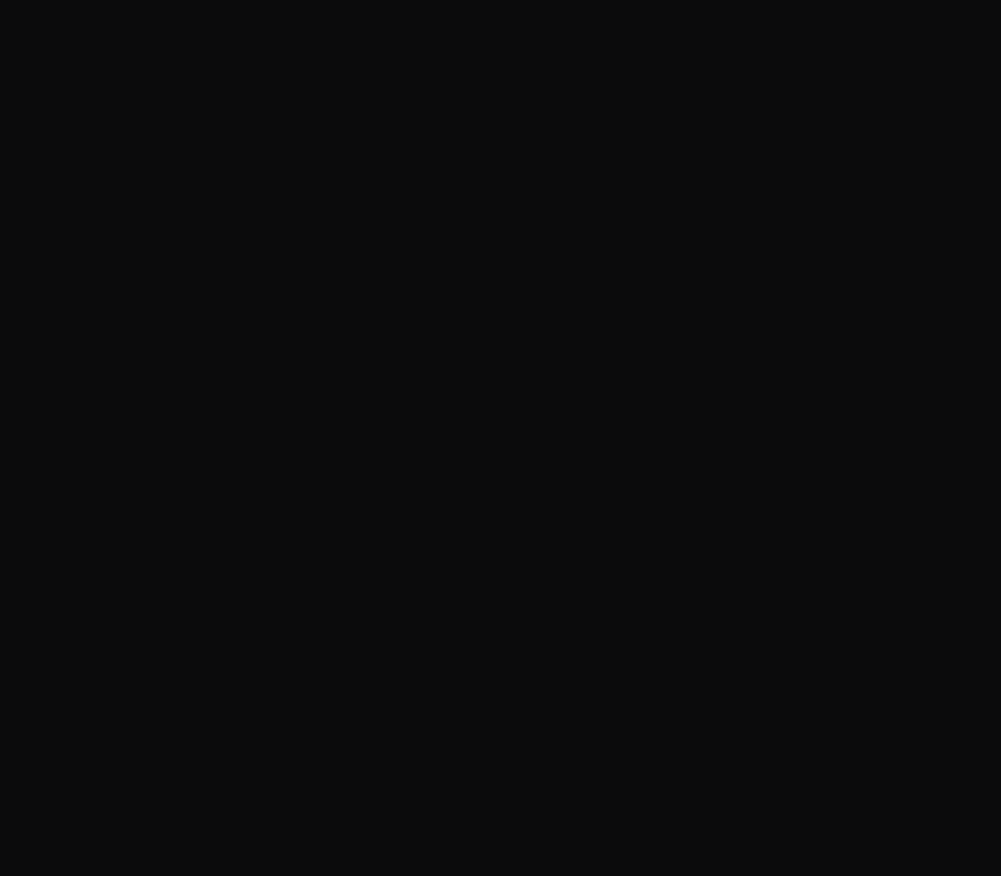
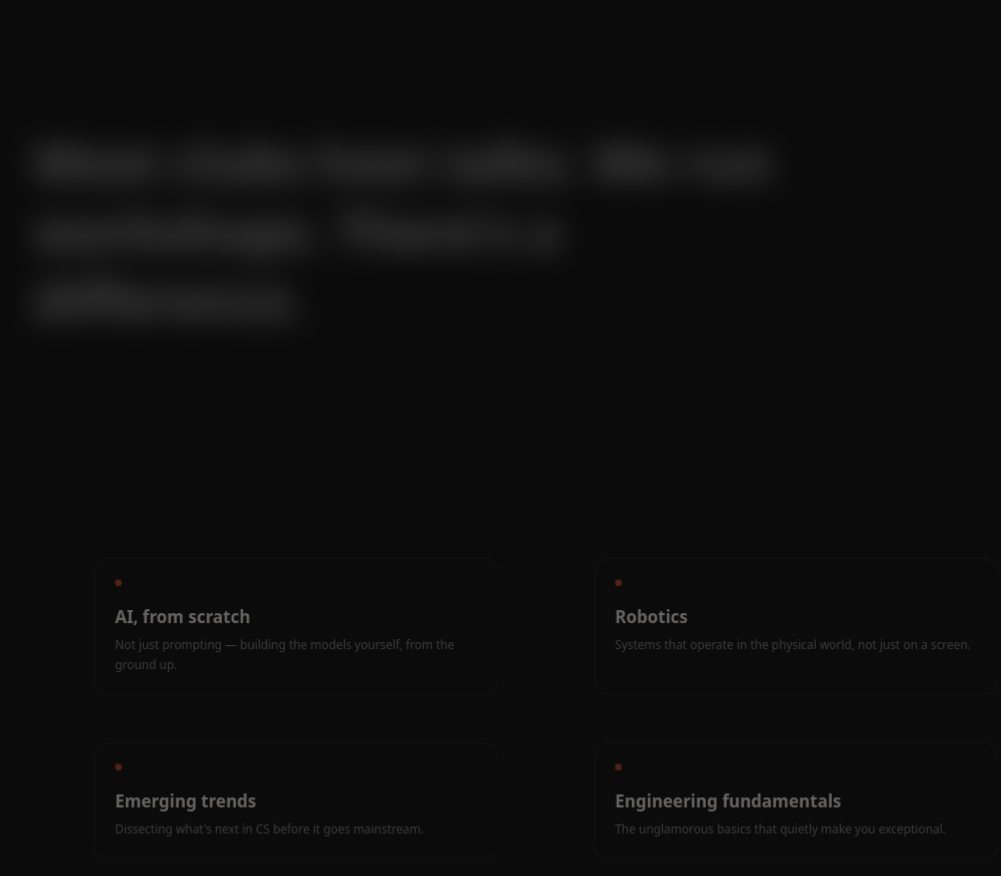
Before and after one commit to imhammad/aletheia-cs-club, a Next.js app: page / in a window 1280 px wide. Shown: the part 840-1716 px from the top of the page, without its empty margins (94-1095 px from the left). Built offline with nearby package versions, Linux system fonts and the light colour scheme.

Commit message:
feat: add What We Do section with scroll-scrubbed sharpen and scale animations

```diff
--- a/src/app/page.tsx
+++ b/src/app/page.tsx
@@ -1,12 +1,14 @@
 import Navbar from "@/components/Navbar";
 import Hero from "@/components/Hero";
+import WhatWeDo from "@/components/WhatWeDo";
 
 export default function Home() {
   return (
     <>
       <Navbar />
-      <main className="min-h-[250vh]">
+      <main>
         <Hero />
+        <WhatWeDo />
       </main>
     </>
   );
--- /dev/null
+++ b/src/components/WhatWeDo.tsx
@@ -0,0 +1,70 @@
+import FadeUp from "./animations/FadeUp";
+import ScaleOnScroll from "./animations/ScaleOnScroll";
+import SharpenIn from "./animations/SharpenIn";
+
+const FOCUS_ITEMS = [
+  {
+    label: "AI, from scratch",
+    description:
+      "Not just prompting — building the models yourself, from the ground up.",
+  },
+  {
+    label: "Robotics",
+    description:
+      "Systems that operate in the physical world, not just on a screen.",
+  },
+  {
+    label: "Emerging trends",
+    description: "Dissecting what's next in CS before it goes mainstream.",
+  },
+  {
+    label: "Engineering fundamentals",
+    description:
+      "The unglamorous basics that quietly make you exceptional.",
+  },
+];
+
+export default function WhatWeDo() {
+  return (
+    <section id="about" className="relative py-32 px-6 max-w-5xl mx-auto">
+      <FadeUp>
+        <p className="font-mono text-sm text-accent-light tracking-widest uppercase mb-6">
+          What We Do
+        </p>
+      </FadeUp>
+
+      <SharpenIn className="mb-8">
+        <h2 className="font-display text-3xl md:text-5xl font-bold text-foreground leading-snug max-w-3xl">
+          Most clubs host talks. We run workshops. There&apos;s a difference.
+        </h2>
+      </SharpenIn>
+
+      <FadeUp delay={0.1}>
+        <p className="font-body text-muted max-w-2xl mb-20 leading-relaxed">
+          We&apos;re a community of CS students who think the most
+          interesting questions in tech aren&apos;t purely technical —
+          they&apos;re ethical, societal, uncomfortable. We think the people
+          who sit with those questions while still building things are the
+          ones who actually change something. Our sessions are hands-on and
+          deliberately ahead of the curve.
+        </p>
+      </FadeUp>
+
+      <div className="grid sm:grid-cols-2 gap-6">
+        {FOCUS_ITEMS.map((item) => (
+          <ScaleOnScroll key={item.label}>
+            <div className="border border-border bg-surface/50 rounded-2xl p-6 backdrop-blur-sm hover:border-accent/50 transition-colors h-full">
+              <span className="inline-block w-2 h-2 bg-accent rounded-full mb-4" />
+              <h3 className="font-display text-xl font-bold text-foreground mb-2">
+                {item.label}
+              </h3>
+              <p className="font-body text-sm text-muted leading-relaxed">
+                {item.description}
+              </p>
+            </div>
+          </ScaleOnScroll>
+        ))}
+      </div>
+    </section>
+  );
+}
--- /dev/null
+++ b/src/components/animations/SharpenIn.tsx
@@ -0,0 +1,46 @@
+"use client";
+
+import { useRef, type ReactNode } from "react";
+import { useGSAP } from "@gsap/react";
+import gsap from "gsap";
+import { ScrollTrigger } from "gsap/ScrollTrigger";
+
+gsap.registerPlugin(ScrollTrigger);
+
+export default function SharpenIn({
+  children,
+  className = "",
+}: {
+  children: ReactNode;
+  className?: string;
+}) {
+  const ref = useRef<HTMLDivElement>(null);
+
+  useGSAP(
+    () => {
+      gsap.fromTo(
+        ref.current,
+        { filter: "blur(14px)", opacity: 0.3, scale: 1.05 },
+        {
+          filter: "blur(0px)",
+          opacity: 1,
+          scale: 1,
+          ease: "none",
+          scrollTrigger: {
+            trigger: ref.current,
+            start: "top 85%",
+            end: "top 45%",
+            scrub: 1,
+          },
+        }
+      );
+    },
+    { scope: ref }
+  );
+
+  return (
+    <div ref={ref} className={className}>
+      {children}
+    </div>
+  );
+}
```
